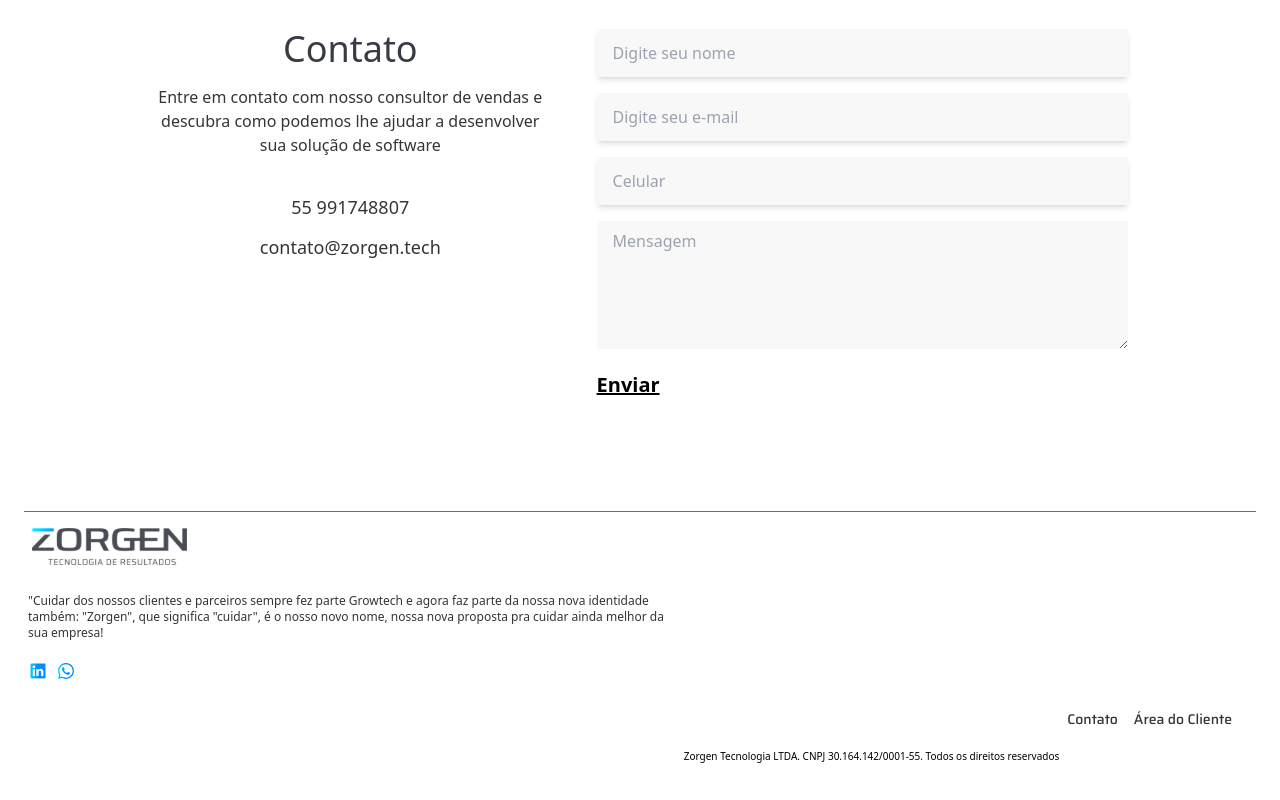
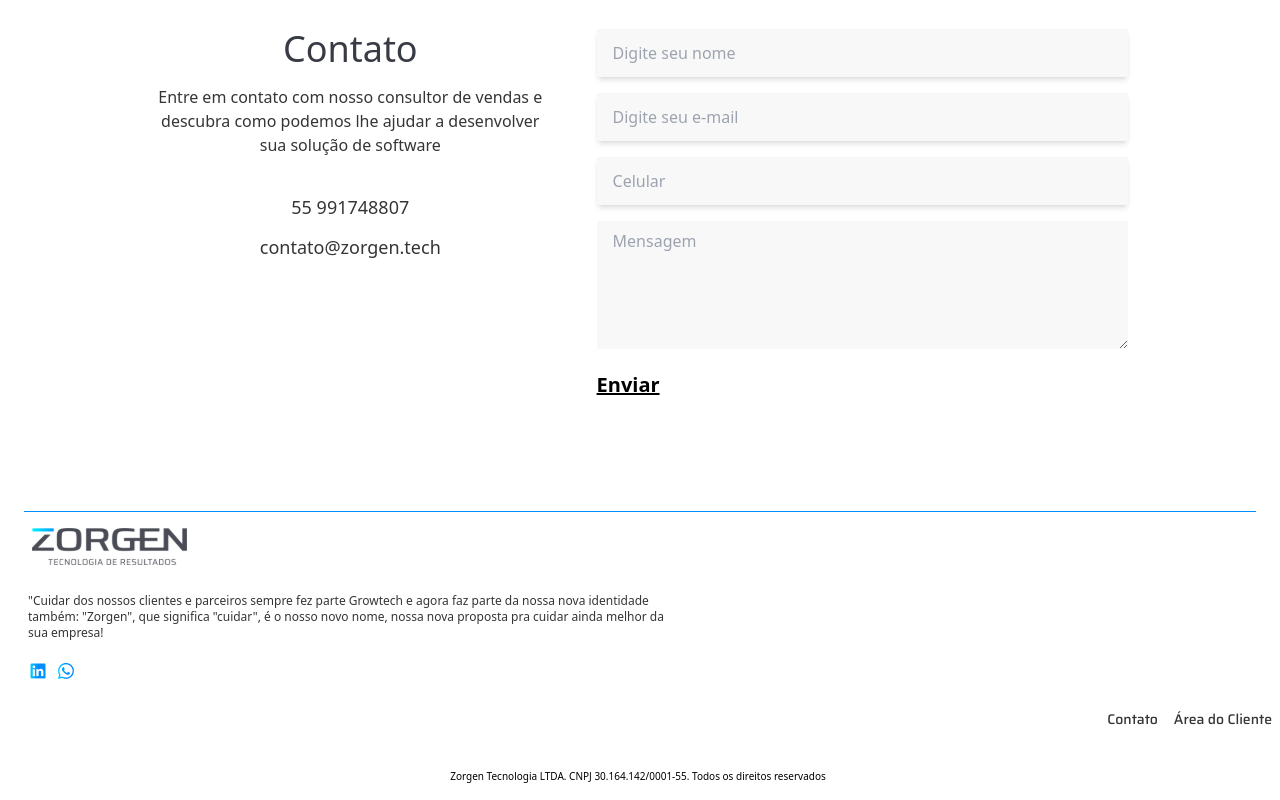
Before and after one commit to Yagasaki7K/fork-zorgen, a React (Vite) app in the folder zorgen/: page / in a window 1280 px wide. Shown: the part 1318-2118 px from the top of the page. Before the commit the page ends 2094 px from the top, so only its background shows below. Built offline with nearby package versions, Linux system fonts and the light colour scheme.

Commit message:
last att

```diff
--- a/zorgen/src/components/Carrossel/index.jsx
+++ b/zorgen/src/components/Carrossel/index.jsx
@@ -18,7 +18,7 @@ import ProjectFive from '../../assets/images/projetos-5.svg'
 export default () => {
   return (
     <>
-    <h1 className='text-center font-bold text-xl text-titulos mb-7'>Projetos</h1>
+    <h1 id='text_projetos' className='text-center font-bold text-xl text-titulos mb-7'>Projetos</h1>
     <Swiper
       // install Swiper modules
       modules={[Navigation, A11y]}
--- a/zorgen/src/components/Footer/index.jsx
+++ b/zorgen/src/components/Footer/index.jsx
@@ -9,18 +9,22 @@ export default function Footer() {
       <div className='mx-6 border-t border-borda pt-4'>
         <Logo isFooter={true} />
       </div>
+
       <div className='mt-7 mx-7 text-texto_final mb-5 sm:w-2/4'>
         <p className='text-xs font-medium'>"Cuidar dos nossos clientes e parceiros sempre fez parte Growtech e agora faz parte da nossa nova identidade também: "Zorgen", que significa "cuidar", é o nosso novo nome, nossa nova proposta pra cuidar ainda melhor da sua empresa!</p>
       </div>
       <ListSection />
 
-      <div className='mx-9 flex sm:justify-end pr-1'>
-          <p className='font-normal text-text_footer sm:mt-10 sm:mb-3'>
-            Zorgen Tecnologia LTDA.
-            CNPJ 30.164.142/0001-55.
-            Todos os direitos reservados
-          </p>
-          <ListFooter />
+      <div className='flex justify-end'>
+        <ListFooter />
+      </div>
+
+      <div className='mx-9 flex justify-center pr-1 mb-1'>
+        <p className='font-normal text-text_footer sm:mt-8 sm:mb-3'>
+          Zorgen Tecnologia LTDA.
+          CNPJ 30.164.142/0001-55.
+          Todos os direitos reservados
+        </p>
       </div>
     </>
   )
--- a/zorgen/src/components/Form/index.jsx
+++ b/zorgen/src/components/Form/index.jsx
@@ -39,7 +39,7 @@ export default function Index() {
   }
 
   return (
-    <div className='sm:flex mt-24 sm:mx-32'>
+    <div id='text_contato' className='sm:flex mt-24 sm:mx-32'>
       <div className='text-center mb-12 text-texto_final'>
         <h1 className='text-titulos text-4xl text-center mb-4'>Contato</h1>
         <p className='mb-9 mx-6  text-base'>Entre em contato com nosso consultor de vendas e descubra como podemos lhe ajudar a desenvolver sua solução de software</p>
--- a/zorgen/src/components/Header/components/List-service/ListItem.jsx
+++ b/zorgen/src/components/Header/components/List-service/ListItem.jsx
@@ -1,10 +1,10 @@
 import React from 'react';
 
-export default function ListItem({ service }) {
+export default function ListItem({ service, link }) {
   return (
     <li className="flex mx-3 hover:underline mb-4 sm:mb-0">
         <a className="text-titulos inline-block"
-            href="#">{service}</a>
+            href={link}>{service}</a>
     </li>
   )
 }
--- a/zorgen/src/components/Header/components/List-service/index.jsx
+++ b/zorgen/src/components/Header/components/List-service/index.jsx
@@ -1,7 +1,10 @@
 import React from 'react'
 import ListItem from './ListItem';
 
-const menuItems = ['PROJETOS', 'CONTATO'];
+const menuItems = [
+    { title: 'PROJETOS', link: '#text_projetos' },
+    { title: 'CONTATO', link: '#text_contato' },
+];
 
 export default function ListServices() {
     return (
@@ -9,7 +12,7 @@ export default function ListServices() {
             <ul className="sm:flex justify-end items-center">
                 {menuItems.map(menuItem => {
                     return (
-                        <ListItem key={menuItem} service={menuItem} />
+                        <ListItem key={menuItem.title} service={menuItem.title} link={menuItem.link} />
                     )
                 })}
             </ul>
```
